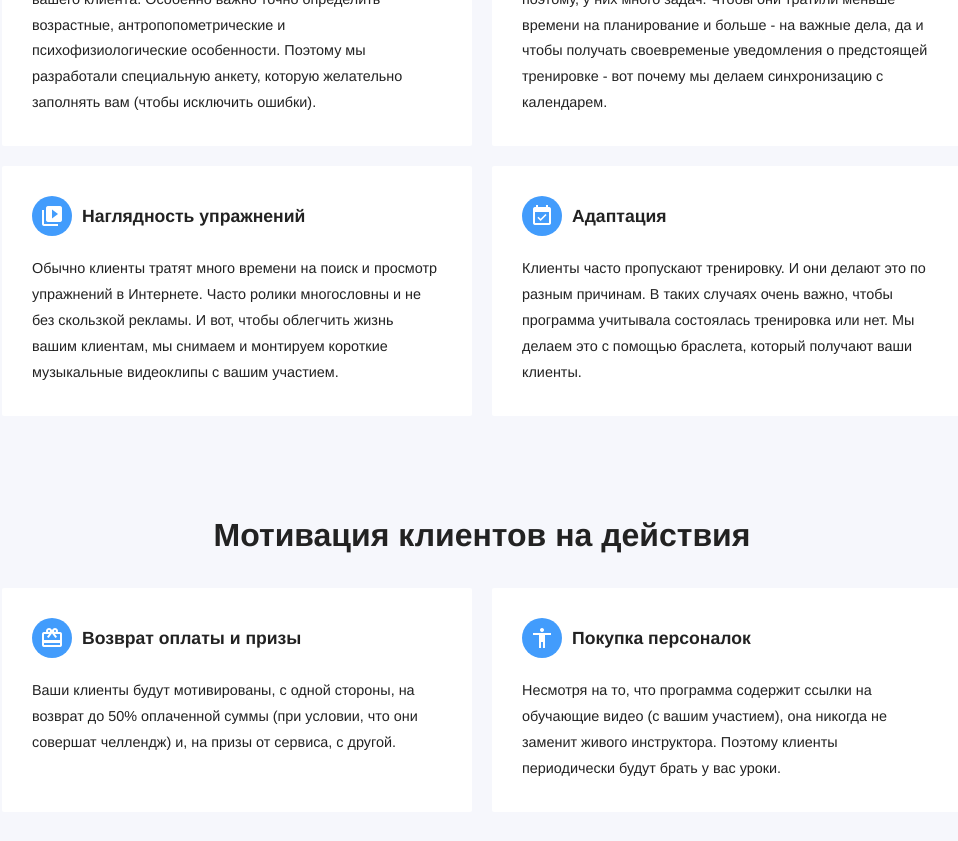
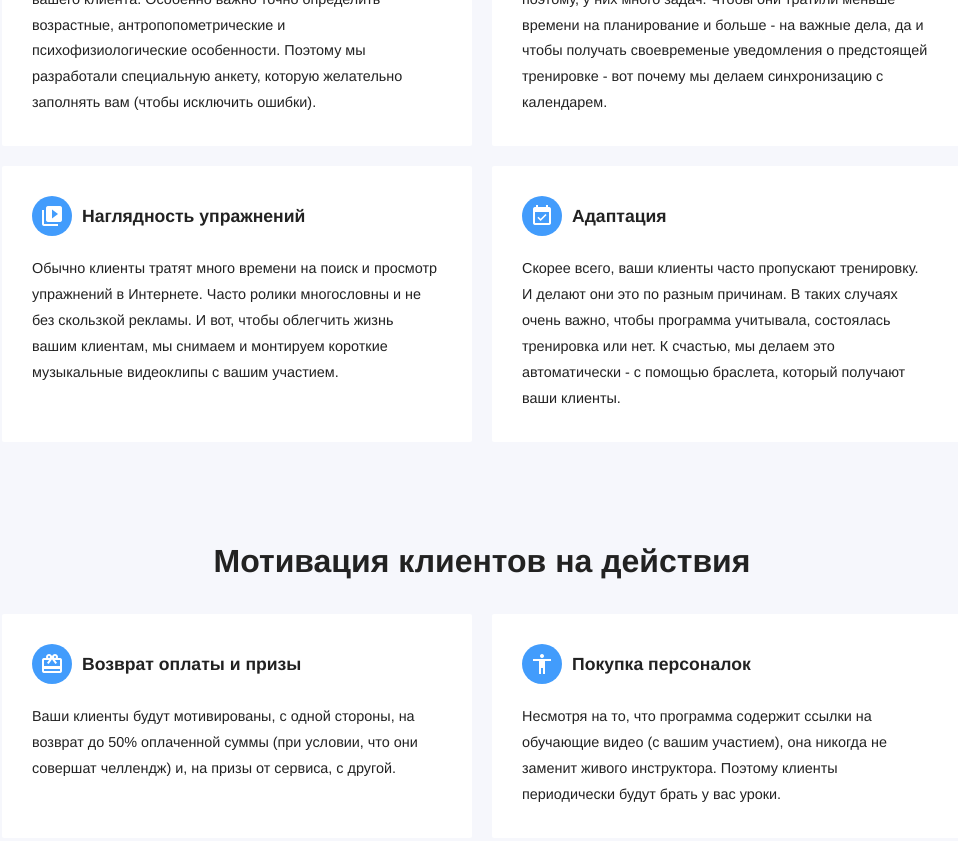
Before and after one commit to RakhimyanTim/fitness.github.io, a Jekyll site: the page built from pages/features.html, in a window 1280 px wide and 900 px high, scrolled down 804 px. Shown: the top 841 px of the window, without its empty margins (158-1116 px from the left). Built offline with Jekyll 4.4.1, drawn with Linux system fonts in a browser that asks for light colours; some web fonts are replaced.

Commit message:
Update features.html

```diff
--- a/pages/features.html
+++ b/pages/features.html
@@ -30,7 +30,7 @@ permalink: /features/
 
 		{% include components/features/data-block.html icon="video_library" title="Наглядность упражнений" content="Обычно клиенты тратят много времени на поиск и просмотр упражнений в Интернете. Часто ролики многословны и не без скользкой рекламы. И вот, чтобы облегчить жизнь вашим клиентам, мы снимаем и монтируем короткие музыкальные видеоклипы с вашим участием." %}
 
-		{% include components/features/data-block.html icon="event_available" title="Адаптация" content="Клиенты часто пропускают тренировку. И они делают это по разным причинам. В таких случаях очень важно, чтобы программа учитывала состоялась тренировка или нет. Мы делаем это с помощью браслета, который получают ваши клиенты." %}
+		{% include components/features/data-block.html icon="event_available" title="Адаптация" content="Скорее всего, ваши клиенты часто пропускают тренировку. И делают они это по разным причинам. В таких случаях очень важно, чтобы программа учитывала, состоялась тренировка или нет. К счастью, мы делаем это автоматически - с помощью браслета, который получают ваши клиенты." %}
 	</ul>
 
 	<h2>Мотивация клиентов на действия</h2>
```
